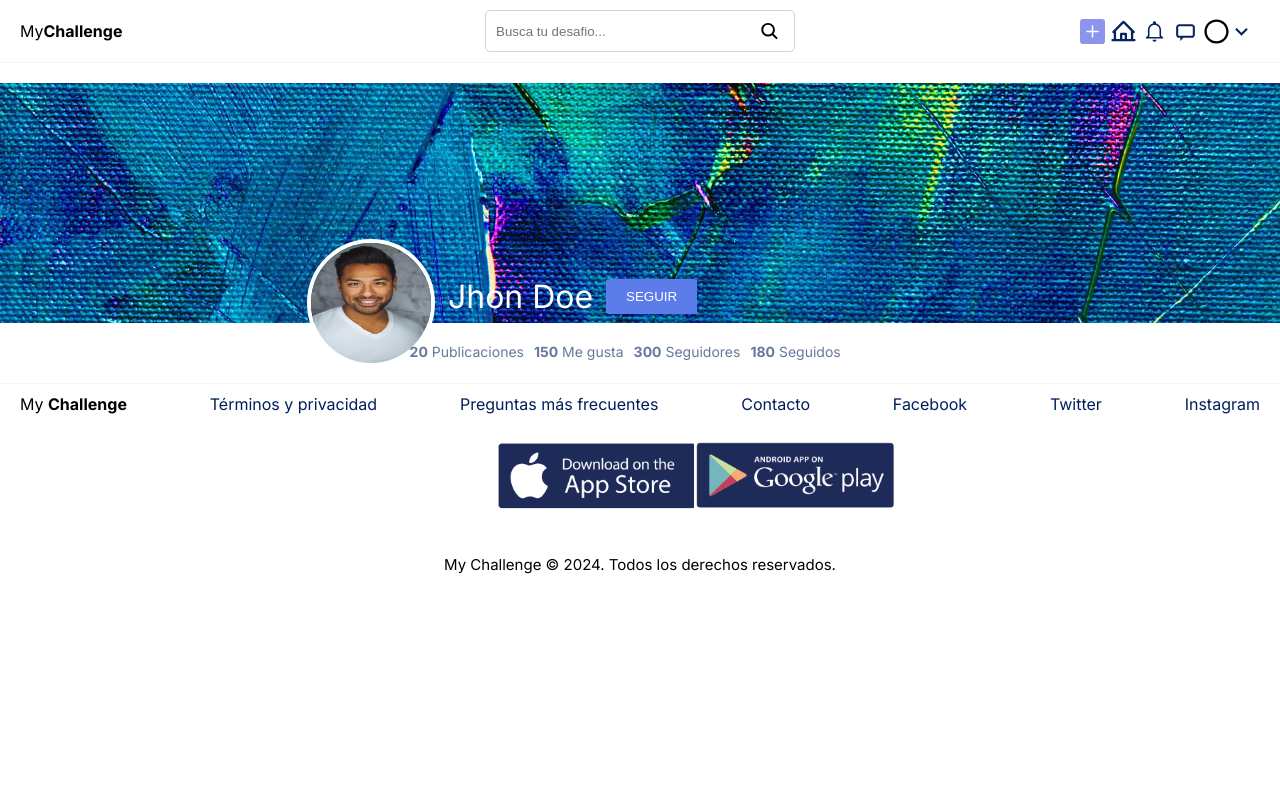
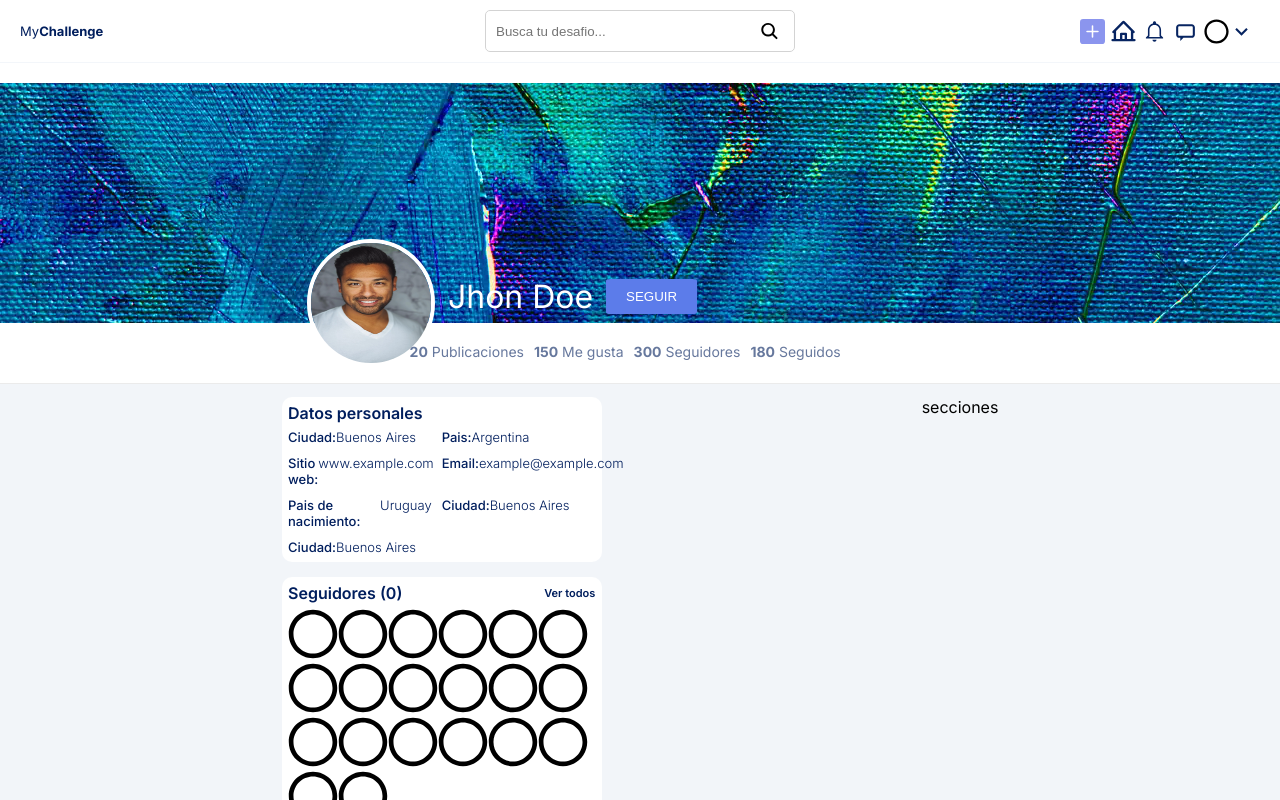
Before and after one commit to AlvesRichard/my_challenge, a Next.js app: page / in a window 1280 px wide. Built offline with nearby package versions, Linux system fonts and the light colour scheme.

Commit message:
feat (home): add cards info & seguidores & seguidos

```diff
--- a/src/app/(home)/page.js
+++ /dev/null
@@ -1,40 +0,0 @@
-import Image from "next/image";
-import retrato from "../../../public/retrato.webp";
-import portada from "../../../public/portada.jpg";
-import "./styles.css";
-
-export default function Home() {
-  return (
-    <main>
-      <section className="coverContainer">
-        <Image src={portada} className="portadaImage" height={240} />
-        <div className="profileContent">
-          <div className="profilePictureContainer">
-            <Image
-              src={retrato}
-              className="profilePicture"
-              width={128}
-              height={128}
-            />
-          <h1 className="userName">Jhon Doe</h1>
-          <button className="followButton">SEGUIR</button>
-          </div>
-          <div className="stats">
-            <span className="statItem">
-              <strong>20</strong> Publicaciones
-            </span>
-            <span className="statItem">
-              <strong>150</strong> Me gusta
-            </span>
-            <span className="statItem">
-              <strong>300</strong> Seguidores
-            </span>
-            <span className="statItem">
-              <strong>180</strong> Seguidos
-            </span>
-          </div>
-        </div>
-      </section>
-    </main>
-  );
-}
--- a/src/app/globals.css
+++ b/src/app/globals.css
@@ -8,7 +8,15 @@ html,
 body {
   max-width: 100vw;
   overflow-x: hidden;
+  height: 100%;
 }
+
+.appContainer {
+  display: flex;
+  flex-direction: column;
+  min-height: 100vh;
+}
+
 .cursorPointer {
   cursor: pointer;
 }
--- /dev/null
+++ b/src/app/page.js
@@ -0,0 +1,11 @@
+import Front from "@/components/specific/Front";
+import Body from "@/components/specific/Body";
+
+export default function Home() {
+  return (
+    <main className="appContainer">
+      <Front />
+      <Body />
+    </main>
+  );
+}
--- /dev/null
+++ b/src/components/common/UsersPreview/index.js
@@ -0,0 +1,23 @@
+import "./styles.css";
+import { FaRegCircle } from "react-icons/fa";
+
+export default function UsersPreview({ title,count=0 }) {
+  const icons = Array.from({ length: 100 });
+  return (
+    <section className="usersPreviewContainer">
+      <div className="usersPreviewTexts">
+        <span>{title} ({count})</span>
+        <span className="cursorPointer" style={{ fontSize: 11 }}>
+          Ver todos
+        </span>
+      </div>
+      <div className="photoUsers">
+        {icons.map((_, index) => {
+          if (index < 20) {
+            return <FaRegCircle key={index} className="cursorPointer" style={{fontSize:50}}/>;
+          }
+        })}
+      </div>
+    </section>
+  );
+}
--- /dev/null
+++ b/src/components/common/UsersPreview/styles.css
@@ -0,0 +1,20 @@
+.usersPreviewContainer {
+    background-color: white;
+    display: flex;
+    flex-direction: column;
+    border-radius: 10px;
+    width: 50%;
+    padding: 1%;
+  }
+  .usersPreviewContainer span {
+    color: #001e5d;
+    font-weight: 600;
+  }
+
+  .usersPreviewTexts{
+    display: flex;
+    flex-direction: row;
+    justify-content: space-between;
+    align-items: center;
+    margin-bottom: 2%;
+  }
--- /dev/null
+++ b/src/components/specific/Body/index.js
@@ -0,0 +1,17 @@
+import UsersPreview from "@/components/common/UsersPreview";
+import PersonalInfo from "../PersonalInfo";
+import "./styles.css";
+
+export default function Body() {
+  return (
+    <section className="bodyContainer">
+      <div className="infoContainer">
+        <PersonalInfo />
+        <UsersPreview title={"Seguidores"}/>
+        <UsersPreview title={"Seguidos"}/>
+      </div>
+
+      <div>secciones</div>
+    </section>
+  );
+}
--- /dev/null
+++ b/src/components/specific/Body/styles.css
@@ -0,0 +1,17 @@
+.bodyContainer{
+  flex: 1;
+  padding: 1rem;
+  background-color: #F2F5F9;
+  border-top: 1px solid #EBEBEB;
+  display: flex;
+  flex-direction: row;
+  justify-content: center;
+  padding: 1% 0;
+}
+
+.infoContainer{
+  max-width: 50%;
+  display: flex;
+  flex-direction: column;
+  gap:15px;
+}
--- /dev/null
+++ b/src/components/specific/Front/index.js
@@ -0,0 +1,38 @@
+import Image from "next/image";
+import retrato from "../../../../public/retrato.webp";
+import portada from "../../../../public/portada.jpg";
+import "./styles.css";
+
+export default function Front() {
+  return (
+    <section className="coverContainer">
+      <Image src={portada} className="portadaImage" height={240} />
+      <div className="profileContent">
+        <div className="profilePictureContainer">
+          <Image
+            src={retrato}
+            className="profilePicture"
+            width={128}
+            height={128}
+          />
+          <h1 className="userName">Jhon Doe</h1>
+          <button className="followButton">SEGUIR</button>
+        </div>
+        <div className="stats">
+          <span className="statItem">
+            <strong>20</strong> Publicaciones
+          </span>
+          <span className="statItem">
+            <strong>150</strong> Me gusta
+          </span>
+          <span className="statItem">
+            <strong>300</strong> Seguidores
+          </span>
+          <span className="statItem">
+            <strong>180</strong> Seguidos
+          </span>
+        </div>
+      </div>
+    </section>
+  );
+}
--- /dev/null
+++ b/src/components/specific/PersonalInfo/index.js
@@ -0,0 +1,39 @@
+import "./styles.css";
+
+export default function PersonalInfo() {
+  return (
+    <div className="personalContainer">
+      <span>Datos personales</span>
+      <div className="infoCard">
+        <div className="infoItem">
+          <label>Ciudad: </label>
+          <p>Buenos Aires</p>
+        </div>
+        <div className="infoItem">
+          <label>Pais: </label>
+          <p>Argentina</p>
+        </div>
+        <div className="infoItem">
+          <label>Sitio web: </label>
+          <p>www.example.com</p>
+        </div>
+        <div className="infoItem">
+          <label>Email: </label>
+          <p>example@example.com</p>
+        </div>
+        <div className="infoItem">
+          <label>Pais de nacimiento: </label>
+          <p>Uruguay</p>
+        </div>
+        <div className="infoItem">
+          <label>Ciudad: </label>
+          <p>Buenos Aires</p>
+        </div>
+        <div className="infoItem">
+          <label>Ciudad: </label>
+          <p>Buenos Aires</p>
+        </div>
+      </div>
+    </div>
+  );
+}
--- /dev/null
+++ b/src/components/specific/PersonalInfo/styles.css
@@ -0,0 +1,41 @@
+.personalContainer {
+  background-color: white;
+  display: flex;
+  flex-direction: column;
+  border-radius: 10px;
+  width: 50%;
+  padding: 1%;
+}
+.personalContainer span {
+  color: #001e5d;
+  font-weight: 600;
+}
+
+.infoCard {
+  background-color: white;
+  display: flex;
+  flex-wrap: wrap;
+  gap: 10px;
+  margin-top: 2%;
+}
+
+.infoItem {
+  display: flex;
+  flex-direction: row;
+  width: calc(50% - 10px);
+  box-sizing: border-box;
+  font-size: 14px;
+}
+
+.infoItem label,
+p {
+  color: #001e5d;
+
+  font-size: 13px;
+}
+.infoItem label {
+  font-weight: 500;
+}
+.infoItem p {
+  font-weight: 300;
+}
```
Also changed, not shown: src/components/specific/Front/styles.css (renamed from src/app/(home)/styles.css).
